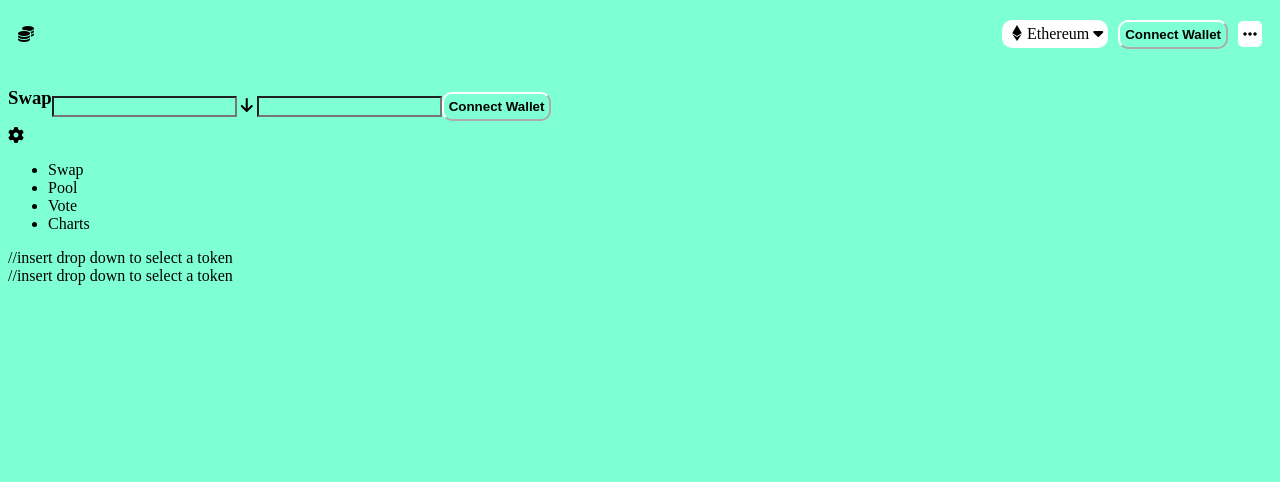
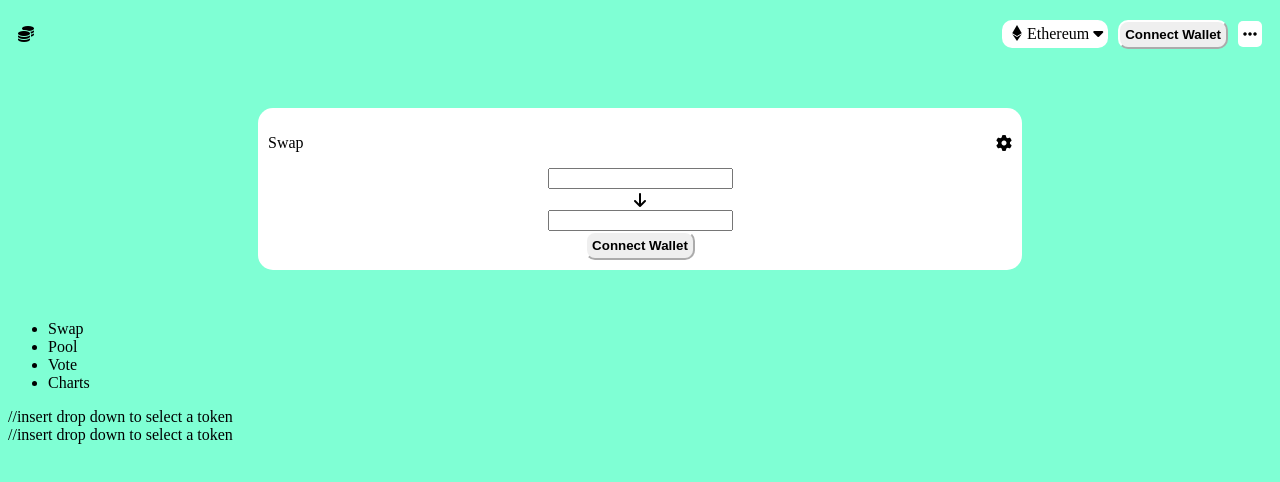
Before and after one commit to AltomDevelopment/CryptoSwapApp, a plain HTML site: page index.html in a window 1280 px wide. Drawn offline with Linux system fonts and the light colour scheme.

Commit message:
initial styling of trading form

```diff
--- a/index.html
+++ b/index.html
@@ -45,7 +45,7 @@
 <div>
     <div class="form">
         <div class="formheading">
-        <h3>Swap</h3><i class="fa-solid fa-gear"></i>
+        <p>Swap</p><i class="fa-solid fa-gear"></i>
         </div>
         <div class="inputfield">
         <input></input>
--- a/site.css
+++ b/site.css
@@ -1,4 +1,4 @@
-* {
+body {
     background-color: aquamarine;
 }
 
@@ -56,15 +56,38 @@
 
 .form {
     display: flex;
+    flex-direction: column;
+    align-items: center;
+    background-color: white;
+    margin: 50px 250px;
+    padding: 10px;
+    border-radius: 15px;
+}
+
+.formheading {
+    display: flex;
+    align-items: center;
+    justify-content: space-between;
+    margin: 0px 0px;
+    width: 100%;
+}
+
+.inputfield {
+    display: flex;
+    flex-direction: column;
     align-items: center;
 }
 
-.formheading {
-}
-
-.inputfield {
+.inputfield i {
+    border: solid;
+    border-color: white;
+    border-radius: 5px;
+    text-align: center;
+    width: 15px;
+    height: 15px;
 }
 
 .walletbutton {
-
+    display: block;
+    text-align: center;
 }
```
